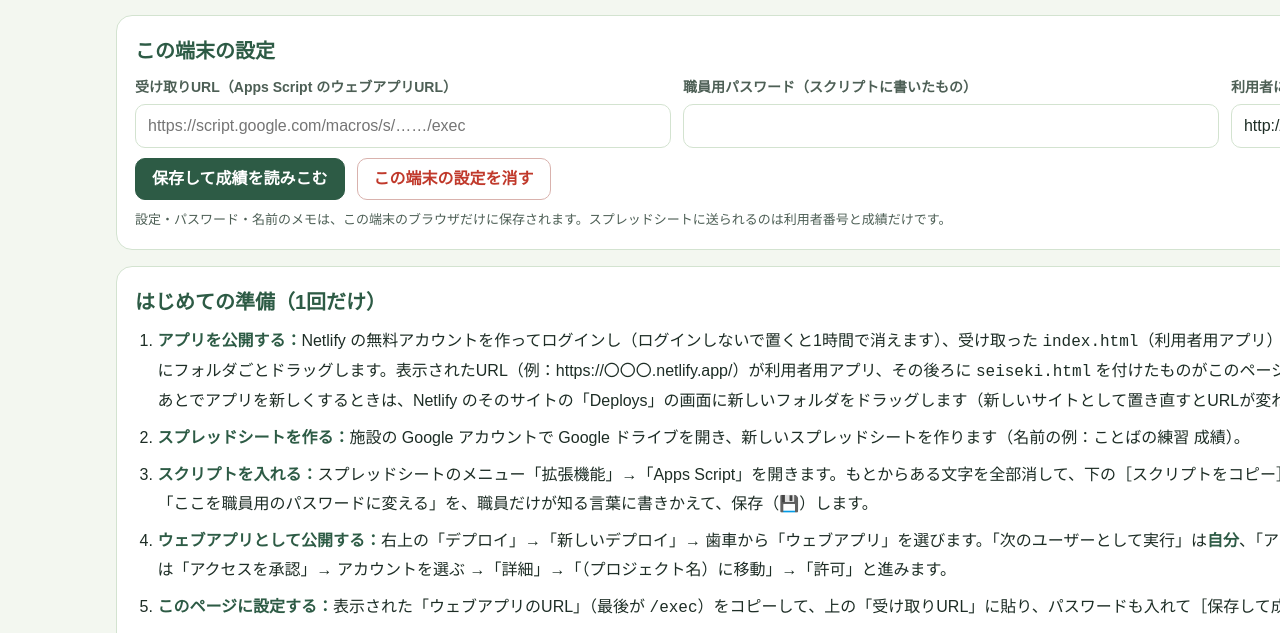
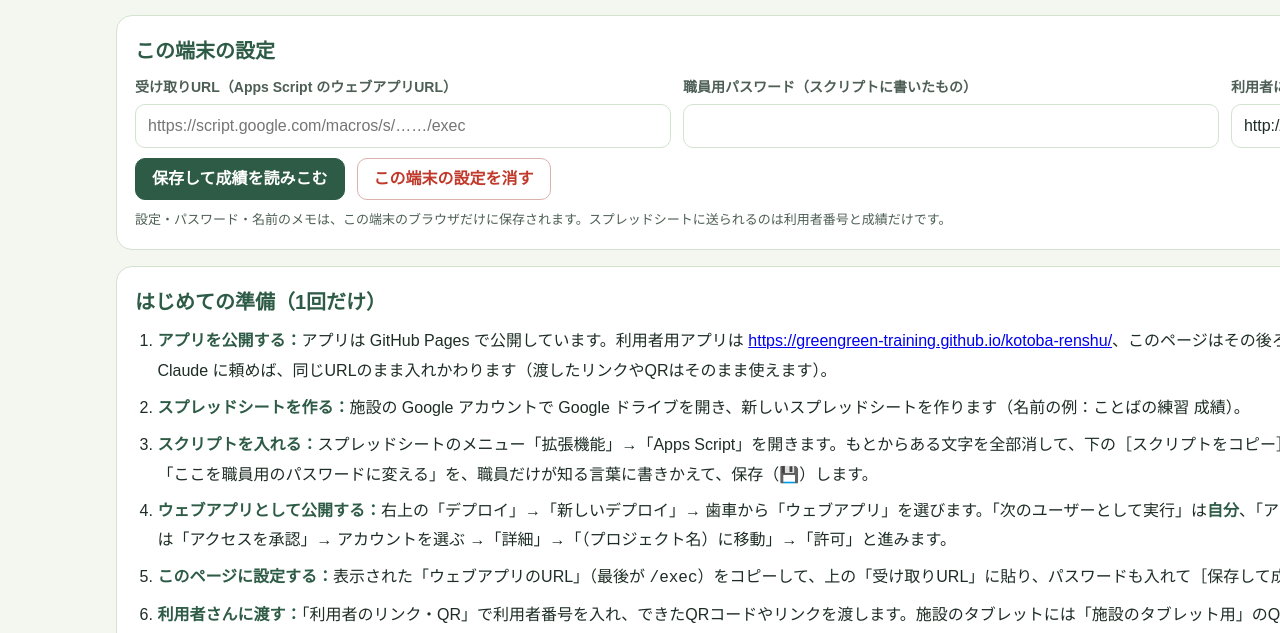
Before and after one commit to greengreen-training/kotoba-renshu, a plain HTML site: page seiseki.html in a window 1280 px wide. Shown: the part 158-791 px from the top of the page. Drawn offline with Linux system fonts and the light colour scheme; a web font is replaced by a local one.

Commit message:
成績一覧ページの準備の説明を GitHub Pages 用に変更
Co-Authored-By: Claude Opus 5.5 <noreply@anthropic.com>
Claude-Session: https://claude.ai/code/session_01FMcWM13ViMh1PtzS6HBbaC

```diff
--- a/seiseki.html
+++ b/seiseki.html
@@ -308,7 +308,7 @@ pre.code{max-height:260px;overflow:auto;background:#f6faf3;border:1.5px solid va
     <div class="box">
       <h2>はじめての準備（1回だけ）</h2>
       <ol class="steps">
-        <li><b>アプリを公開する：</b>Netlify の無料アカウントを作ってログインし（ログインしないで置くと1時間で消えます）、受け取った <code>index.html</code>（利用者用アプリ）と <code>seiseki.html</code>（このページ）が入ったフォルダを <a href="https://app.netlify.com/drop" target="_blank" rel="noopener">Netlify Drop</a> にフォルダごとドラッグします。表示されたURL（例：https://〇〇〇.netlify.app/）が利用者用アプリ、その後ろに <code>seiseki.html</code> を付けたものがこのページです。<br>あとでアプリを新しくするときは、Netlify のそのサイトの「Deploys」の画面に新しいフォルダをドラッグします（新しいサイトとして置き直すとURLが変わり、渡したリンクが使えなくなります）。</li>
+        <li><b>アプリを公開する：</b>アプリは GitHub Pages で公開しています。利用者用アプリは <a href="https://greengreen-training.github.io/kotoba-renshu/" target="_blank" rel="noopener">https://greengreen-training.github.io/kotoba-renshu/</a>、このページはその後ろに <code>seiseki.html</code> を付けたものです。アプリを新しくするときは Claude に頼めば、同じURLのまま入れかわります（渡したリンクやQRはそのまま使えます）。</li>
         <li><b>スプレッドシートを作る：</b>施設の Google アカウントで Google ドライブを開き、新しいスプレッドシートを作ります（名前の例：ことばの練習 成績）。</li>
         <li><b>スクリプトを入れる：</b>スプレッドシートのメニュー「拡張機能」→「Apps Script」を開きます。もとからある文字を全部消して、下の［スクリプトをコピー］で写したものを貼り付けます。上のほうの <code>STAFF_PASSWORD</code> の「ここを職員用のパスワードに変える」を、職員だけが知る言葉に書きかえて、保存（💾）します。</li>
         <li><b>ウェブアプリとして公開する：</b>右上の「デプロイ」→「新しいデプロイ」→ 歯車から「ウェブアプリ」を選びます。「次のユーザーとして実行」は<b>自分</b>、「アクセスできるユーザー」は<b>全員</b>にして「デプロイ」。はじめてのときは「アクセスを承認」→ アカウントを選ぶ →「詳細」→「（プロジェクト名）に移動」→「許可」と進みます。</li>
```
